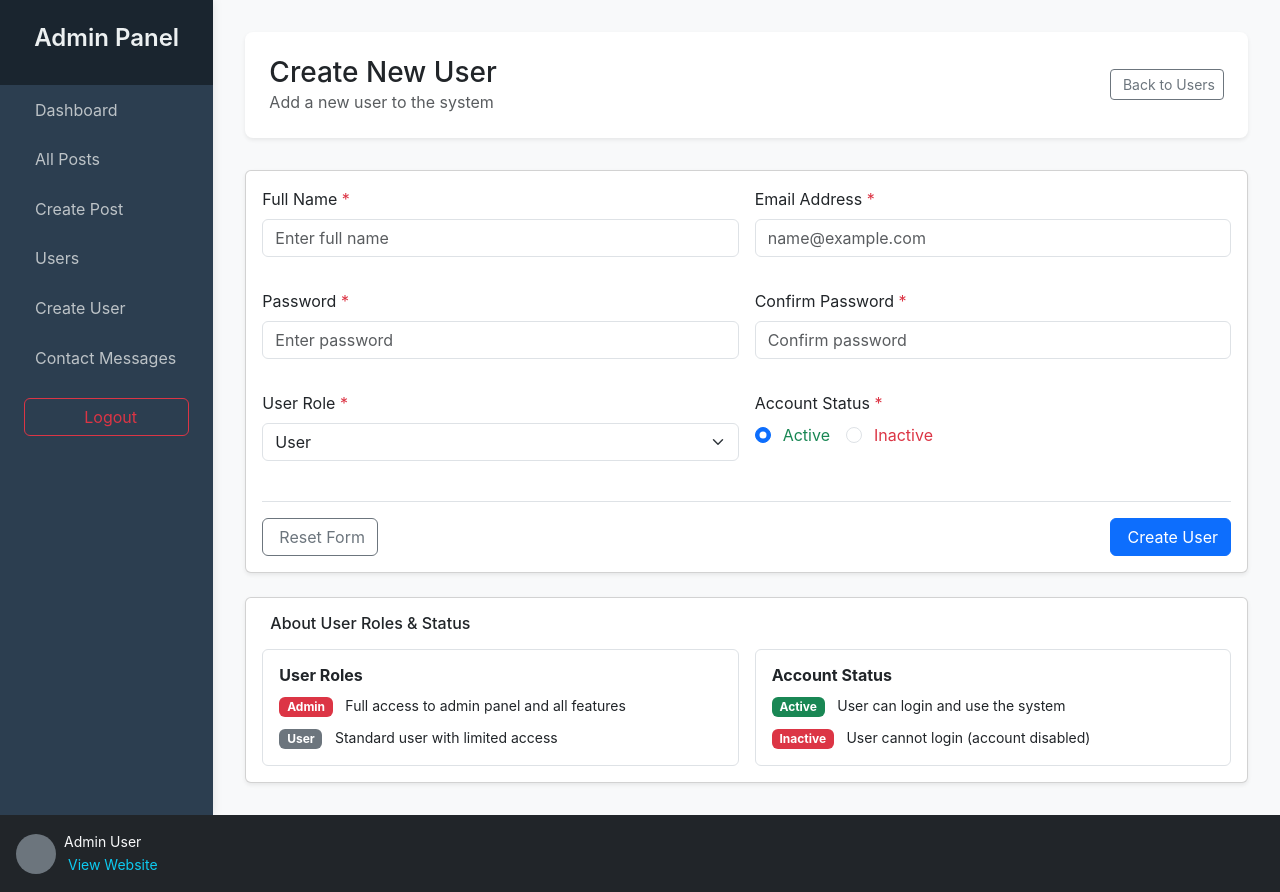
After one commit to max021x/electrodoc, a PHP site: page /admin/users/create in a window 1280 px wide. The commit adds this page. Run offline with PHP 8.4, Linux system fonts and the light colour scheme; the visitor is signed in with stand-in values (Sample User, id 1); data that the repository does not hold is empty; style sheets or scripts are compiled from the project's sources; some libraries are stand-ins or nearby versions.

Commit message:
create admin user added

```diff
--- a/app/Controllers/Admin/UserController.php
+++ b/app/Controllers/Admin/UserController.php
@@ -4,6 +4,7 @@ namespace App\Controllers\Admin;
 
 use App\Models\User;
 use App\Services\Authorization;
+use Core\Router;
 use Core\Viewer;
 
 class UserController
@@ -16,18 +17,69 @@ class UserController
         $search  = $_GET['search'] ?? null;
         $role  = $_GET['role'] ?? null;
         $limit = 12;
-        $users = User::getRecent(page: $page, limit: $limit, search: $search , role:$role);
-        $total = User::count() ;
+        $users = User::getRecent(page: $page, limit: $limit, search: $search, role: $role);
+        $total = User::count();
         return Viewer::render(
             'admin/user/index',
-            ['users' => $users, 'currentPage' => $page, 'totalPages' => ceil($total / $limit)],
+            [
+                'users' => $users,
+                'currentPage' => $page,
+                'totalPages' => ceil($total / $limit)
+            ],
             'admin/layouts/main'
         );
     }
 
-    public function create() {}
+    public function create()
+    {
+        Authorization::verify('dashboard');
+        return Viewer::render(
+            'admin/user/create',
+            [],
+            'admin/layouts/main'
+        );
+    }
 
-    public function store() {}
+    public function store()
+    {
+        Authorization::verify('dashboard');
+        $name = $_POST['name'];
+        $email = $_POST['email'];
+        $password = $_POST['password'];
+        $confirm_password = $_POST['confirm_password'];
+        $role = $_POST['role'];
+        $status = $_POST['status'];
+
+
+
+        if (User::findByEmail($email)) {
+            return Viewer::render(
+                'admin/user/create',
+                ['error' => 'This email is already registered. Please use a different email address .'],
+                'admin/layouts/main'
+            );
+        }
+
+        if ($password !== $confirm_password) {
+            return Viewer::render(
+                'admin/user/create',
+                ['error' => 'Passwords do not match.'],
+                'admin/layouts/main'
+            );
+        }
+
+        User::create(
+            [
+                'name' => $name,
+                'email' => $email,
+                'password' => password_hash($password, PASSWORD_DEFAULT),
+                'role' => $role,
+                'status' => $status
+            ]
+        );
+
+        Router::redirect('/admin/users');
+    }
 
     public function edit() {}
 
--- a/app/Models/User.php
+++ b/app/Models/User.php
@@ -15,6 +15,7 @@ class User extends Model
     public $email;
     public $password;
     public $role;
+    public $status;
     public $created_at;
     public $update_at;
 
@@ -33,7 +34,7 @@ class User extends Model
     public static function count()
     {
         $db = App::get('database');
-        $sql = "SELECT count(*) FROM " . static::$table . " WHERE role = 'user' ";
+        $sql = "SELECT count(*) FROM " . static::$table ;
         return (int) $db->query($sql, [])->fetchColumn();
     }
 
--- /dev/null
+++ b/app/Views/admin/user/create.php
@@ -0,0 +1,155 @@
+<div class="admin-header">
+    <div class="d-flex justify-content-between align-items-center">
+        <div>
+            <h1 class="h3 mb-0">Create New User</h1>
+            <p class="text-muted mb-0">Add a new user to the system</p>
+        </div>
+        <a href="/admin/users" class="btn btn-outline-secondary btn-sm">
+            <i class="fas fa-arrow-left me-1"></i> Back to Users
+        </a>
+    </div>
+</div>
+
+<!-- Error Alert -->
+<?php if (isset($error)): ?>
+<div class="alert alert-danger alert-dismissible fade show mt-3" role="alert">
+    <i class="fas fa-exclamation-circle me-2"></i>
+    <?= htmlspecialchars($error) ?>
+    <button type="button" class="btn-close" data-bs-dismiss="alert" aria-label="Close"></button>
+</div>
+<?php endif; ?>
+
+<div class="card shadow-sm mt-4">
+    <div class="card-body">
+        <form action="/admin/users/store" method="POST">
+            <?= csrf_token() ?>
+
+            <div class="row g-3">
+                <!-- Name Field -->
+                <div class="col-md-6">
+                    <div class="mb-3">
+                        <label for="name" class="form-label">Full Name <span class="text-danger">*</span></label>
+                        <input type="text" class="form-control" id="name" name="name"
+                               placeholder="Enter full name" required>
+                    </div>
+                </div>
+
+                <!-- Email Field -->
+                <div class="col-md-6">
+                    <div class="mb-3">
+                        <label for="email" class="form-label">Email Address <span class="text-danger">*</span></label>
+                        <input type="email" class="form-control" id="email" name="email"
+                               placeholder="name@example.com" required>
+                    </div>
+                </div>
+
+                <!-- Password Field -->
+                <div class="col-md-6">
+                    <div class="mb-3">
+                        <label for="password" class="form-label">Password <span class="text-danger">*</span></label>
+                        <input type="password" class="form-control" id="password" name="password"
+                               placeholder="Enter password" required>
+                    </div>
+                </div>
+
+                <!-- Confirm Password Field -->
+                <div class="col-md-6">
+                    <div class="mb-3">
+                        <label for="confirm_password" class="form-label">Confirm Password <span class="text-danger">*</span></label>
+                        <input type="password" class="form-control" id="confirm_password" name="confirm_password"
+                               placeholder="Confirm password" required>
+                    </div>
+                </div>
+
+                <!-- Role Field -->
+                <div class="col-md-6">
+                    <div class="mb-3">
+                        <label for="role" class="form-label">User Role <span class="text-danger">*</span></label>
+                        <select class="form-select" id="role" name="role" required>
+                            <option value="">Select a role</option>
+                            <option value="admin">Admin</option>
+                            <option value="user" selected>User</option>
+                        </select>
+                    </div>
+                </div>
+
+                <!-- Status Field -->
+                <div class="col-md-6">
+                    <div class="mb-3">
+                        <label class="form-label">Account Status <span class="text-danger">*</span></label>
+                        <div class="d-flex gap-3">
+                            <div class="form-check">
+                                <input class="form-check-input" type="radio" name="status"
+                                       id="status_active" value="1" checked>
+                                <label class="form-check-label text-success" for="status_active">
+                                    <i class="fas fa-check-circle me-1"></i> Active
+                                </label>
+                            </div>
+                            <div class="form-check">
+                                <input class="form-check-input" type="radio" name="status"
+                                       id="status_inactive" value="0">
+                                <label class="form-check-label text-danger" for="status_inactive">
+                                    <i class="fas fa-times-circle me-1"></i> Inactive
+                                </label>
+                            </div>
+                        </div>
+                    </div>
+                </div>
+            </div>
+
+            <!-- Form Actions -->
+            <div class="mt-4 pt-3 border-top">
+                <div class="d-flex justify-content-between align-items-center">
+                    <button type="reset" class="btn btn-outline-secondary">
+                        <i class="fas fa-redo me-1"></i> Reset Form
+                    </button>
+                    <button type="submit" class="btn btn-primary">
+                        <i class="fas fa-user-plus me-1"></i> Create User
+                    </button>
+                </div>
+            </div>
+        </form>
+    </div>
+</div>
+
+<!-- Help Information -->
+<div class="card shadow-sm mt-4">
+    <div class="card-body">
+        <h6 class="card-title mb-3">
+            <i class="fas fa-info-circle text-primary me-2"></i>
+            About User Roles & Status
+        </h6>
+        <div class="row g-3">
+            <div class="col-md-6">
+                <div class="border rounded p-3">
+                    <h6 class="fw-bold">User Roles</h6>
+                    <ul class="list-unstyled mb-0">
+                        <li class="mb-2">
+                            <span class="badge bg-danger me-2">Admin</span>
+                            <small>Full access to admin panel and all features</small>
+                        </li>
+                        <li>
+                            <span class="badge bg-secondary me-2">User</span>
+                            <small>Standard user with limited access</small>
+                        </li>
+                    </ul>
+                </div>
+            </div>
+            <div class="col-md-6">
+                <div class="border rounded p-3">
+                    <h6 class="fw-bold">Account Status</h6>
+                    <ul class="list-unstyled mb-0">
+                        <li class="mb-2">
+                            <span class="badge bg-success me-2">Active</span>
+                            <small>User can login and use the system</small>
+                        </li>
+                        <li>
+                            <span class="badge bg-danger me-2">Inactive</span>
+                            <small>User cannot login (account disabled)</small>
+                        </li>
+                    </ul>
+                </div>
+            </div>
+        </div>
+    </div>
+</div>
--- a/database/schema.sql
+++ b/database/schema.sql
@@ -5,6 +5,7 @@ CREATE TABLE IF NOT EXISTS users (
     email VARCHAR(100) UNIQUE NOT NULL,
     password VARCHAR(255) NOT NULL,
     role ENUM('admin', 'user') DEFAULT 'user',
+    status TINYINT(1) DEFAULT 1  ,
     created_at TIMESTAMP DEFAULT CURRENT_TIMESTAMP
 );
 
--- a/routes.php
+++ b/routes.php
@@ -34,6 +34,8 @@ $router->add("POST", '/admin/posts/{id}/delete' , 'Admin\PostController@delete')
 
 // admin users
 $router->add("GET" , '/admin/users' , 'Admin\UserController@index') ;
+$router->add("GET" , '/admin/users/create' , 'Admin\UserController@create') ;
+$router->add("POST" , '/admin/users/store' , 'Admin\UserController@store') ;
 
 // admin contact
 $router->add('GET' , '/admin/contacts' , 'Admin\ContactController@index') ;
```
